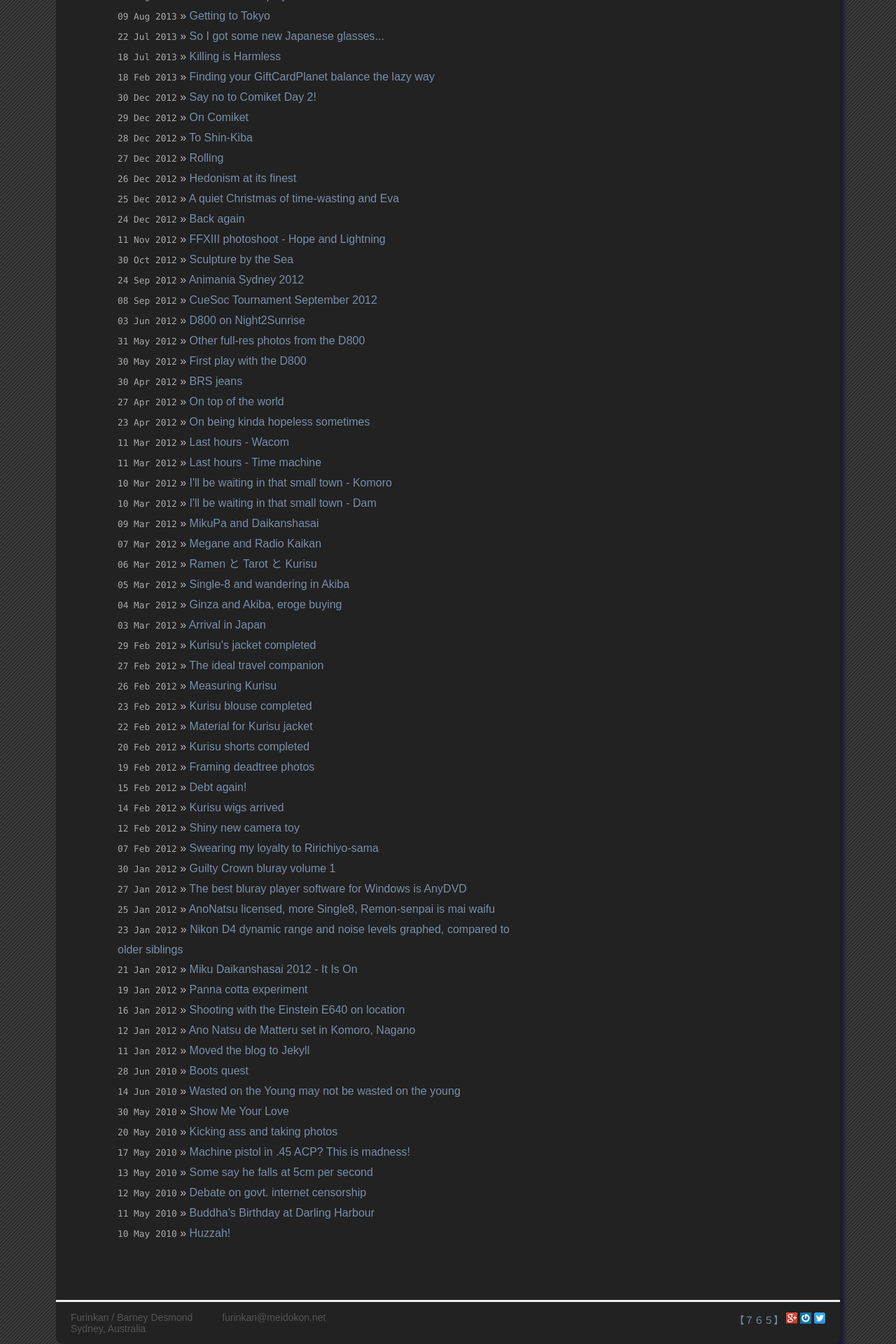
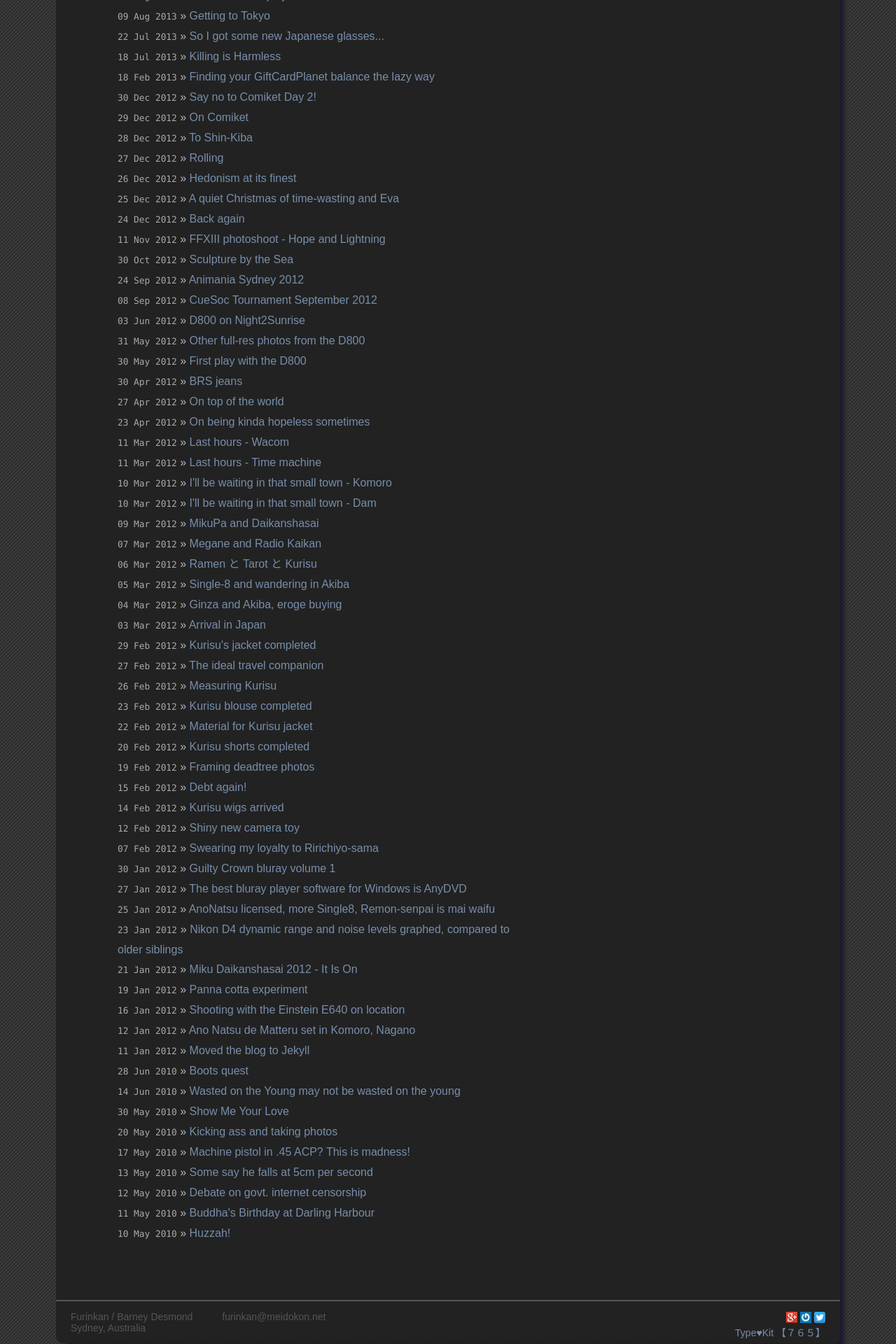
Before and after one commit to barneydesmond/blog, a Jekyll site: the page built from history.html, in a window 1280 px wide. Shown: the part 789-2709 px from the top of the page at 70% size. Built offline with Jekyll 4.4.1, drawn with Linux system fonts in a browser that asks for light colours; Markdown is read by kramdown in place of the engine named in the settings.

Commit message:
cutesy up the personal links in the footer
Former-commit-id: a8a78fd74f7806acb5a61d2822b3e1d8561bd2df

```diff
--- a/_layouts/default.html
+++ b/_layouts/default.html
@@ -46,10 +46,12 @@
       </p>
     </div>
     <div class="links">
-      <a href="http://765.agency/" class="sns-icon">【７６５】</a>
       <a rel="author" href="https://plus.google.com/117156178948720931892?rel=author" class="sns-icon"><img src="/img/gpluss16px.png" alt="Google Plus link" /></a>
       <a href="https://en.gravatar.com/barneydesmond" class="sns-icon"><img src="/img/gravatar_logo-16px.jpg" alt="Gravatar logo" /></a>
       <a href="https://twitter.com/furinkan" class="sns-icon"><img src="/img/twit-16px.png" alt="Twitter logo" /></a>
+      <br />
+      <a href="https://typekit.com/colophons/ixf1fhf" class="sns-icon">Type♥Kit</a>
+      <a href="http://765.agency/" class="sns-icon">【７６５】</a>
     </div>
   </div> <!-- end the footer -->
 
--- a/css/screen.css
+++ b/css/screen.css
@@ -181,7 +181,7 @@ ul.posts span {
     clear: both;
     color: #555555;
     font-size: 87.5%;
-    border-top: 3px solid #eee;
+    border-top: 2px solid #555;
     margin-top: 2em;
     padding-left:  1.5em;
     padding-right: 1.5em;
@@ -200,6 +200,7 @@ ul.posts span {
   .site .footer .links {
     margin-top: 1.1em;
     float: right;
+    text-align: right;
   }
   .site #contact-details .links a.sns-icon {
     text-decoration: none;
```
